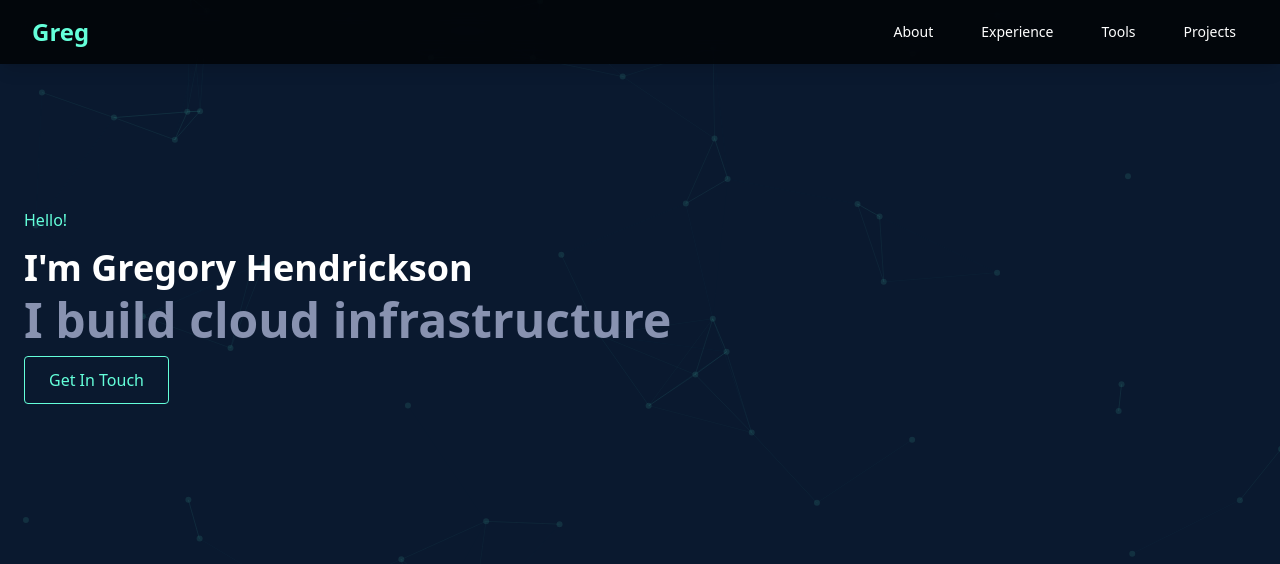
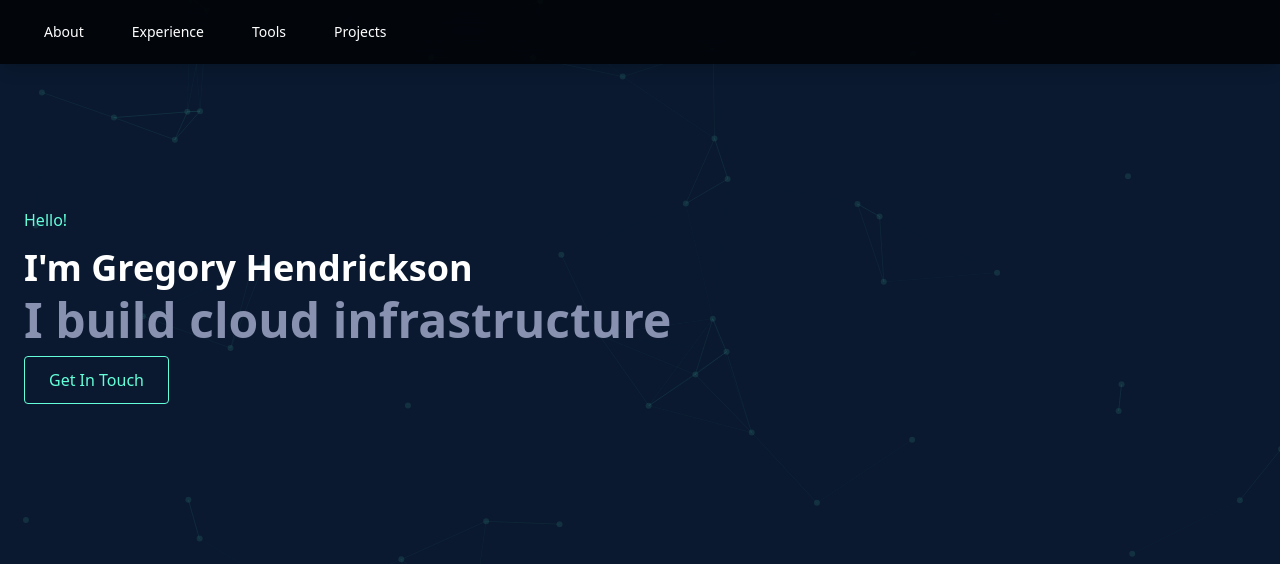
Before and after one commit to ghndrx/gregh.dev, a plain HTML site: page src/index.html in a window 1280 px wide. Shown: the top 564 px of the page. Drawn offline with nearby package versions, Linux system fonts and the light colour scheme; files that its build step writes are made by us from their sources.

Commit message:
update nav

```diff
--- a/src/index.html
+++ b/src/index.html
@@ -21,9 +21,6 @@
     <nav class="fixed top-0 left-0 right-0 z-50 bg-black bg-opacity-75 shadow-lg backdrop-blur-md">
       <div class="container mx-auto px-4 sm:px-6 lg:px-8">
         <div class="flex items-center justify-between h-16">
-          <div class="flex-shrink-0">
-            <span class="text-2xl font-bold text-[#64ffda]">Greg</span>
-          </div>
           <div class="hidden md:flex space-x-6">
              <a href="#about" class="px-3 py-2 rounded-md text-sm font-medium text-white hover:text-[#64ffda] transition-colors">About</a>
              <a href="#experience" class="px-3 py-2 rounded-md text-sm font-medium text-white hover:text-[#64ffda] transition-colors">Experience</a>
```
